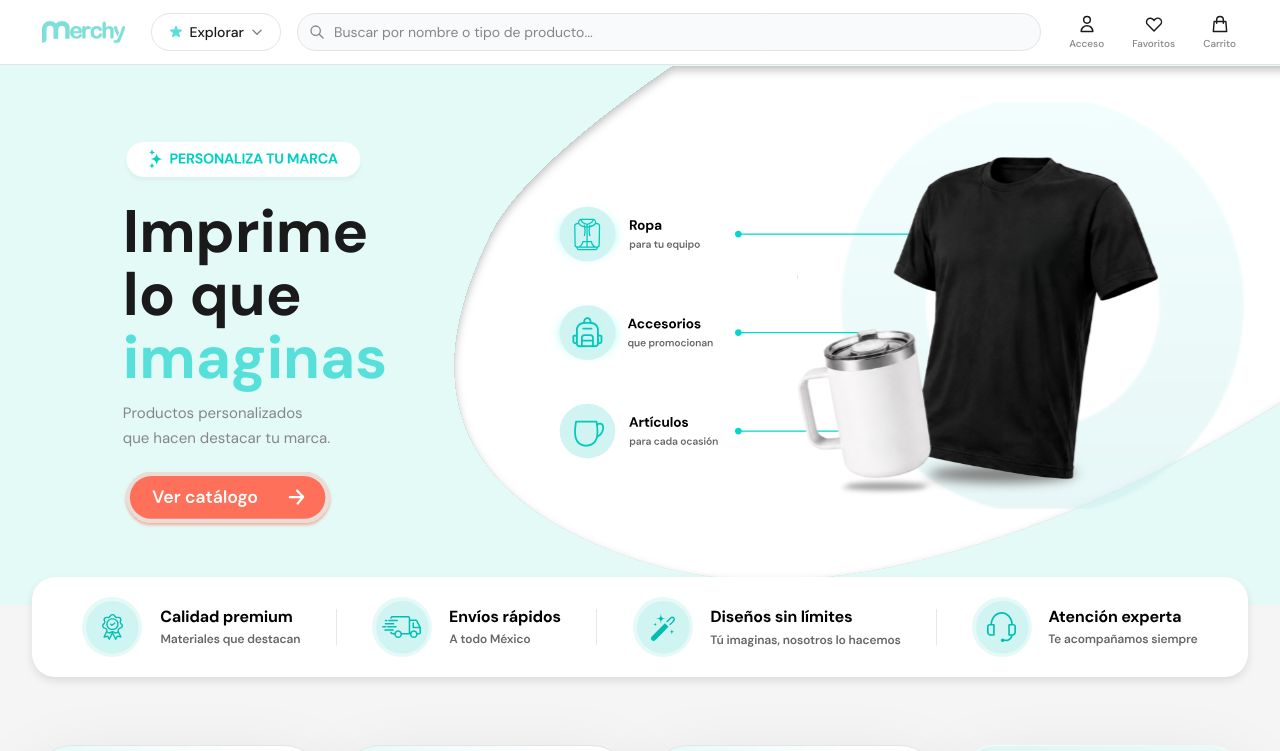
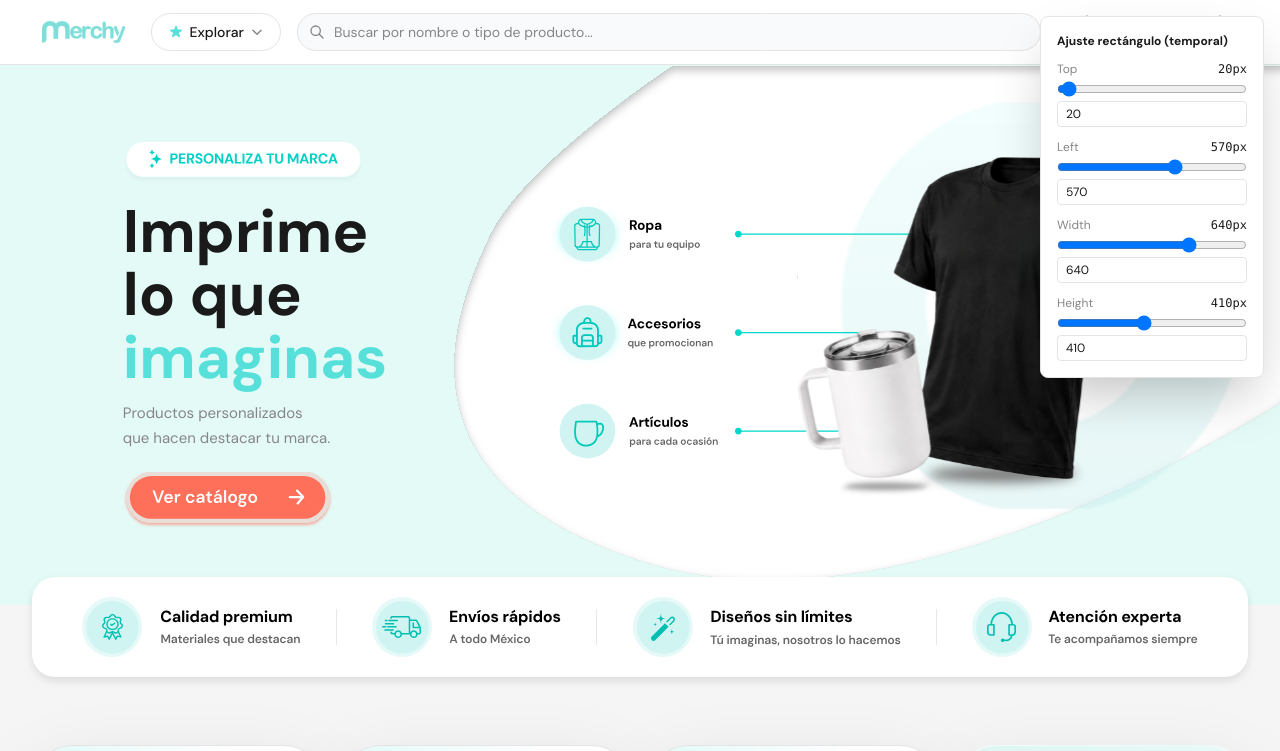
Before and after one commit to edubarky/MERCHY, a Next.js app: page / in a window 1280 px wide. Shown: the top 751 px of the page. Built offline with nearby package versions, Linux system fonts and the light colour scheme; no server answers; the database is empty.

Commit message:
Agregar panel temporal de ajuste visual para el rectángulo blanco
Panel flotante con sliders/inputs para top/left/width/height que
actualizan el rectángulo en tiempo real en el navegador. Temporal:
eliminar cuando se termine de ajustar la posición final.

```diff
--- a/src/app/page.tsx
+++ b/src/app/page.tsx
@@ -4,6 +4,7 @@ import CategoryCardsGrid from "@/components/home/CategoryCardsGrid";
 import FavoritosSection from "@/components/home/FavoritosSection";
 import DestacaFeatures from "@/components/home/DestacaFeatures";
 import ContactForm from "@/components/home/ContactForm";
+import AdjustPanel from "@/components/home/AdjustPanel";
 import { createClient } from "@/lib/supabase/server";
 import type { Category, Product, PriceTier } from "@/types";
 
@@ -316,7 +317,7 @@ export default async function HomePage() {
           </div>
 
           {/* Lo que ofrecemos */}
-          <div className="bg-white rounded-none p-10 flex flex-col border border-ui-border lg:absolute lg:top-[20px] lg:left-[570px] lg:w-[640px] lg:h-[410px]">
+          <div id="ofrecemos-box" className="bg-white rounded-none p-10 flex flex-col border border-ui-border lg:absolute lg:top-[20px] lg:left-[570px] lg:w-[640px] lg:h-[410px]">
             <h2 className="font-display font-bold text-3xl text-foreground mb-8 text-center">Lo que ofrecemos</h2>
             <div className="flex w-fit flex-1 flex-col justify-between gap-6 self-center divide-y divide-[#F1F3F5]/70">
               {WHAT_WE_OFFER.map((item) => (
@@ -440,6 +441,8 @@ export default async function HomePage() {
           </div>
         </div>
       </footer>
+
+      <AdjustPanel />
     </main>
   );
 }
--- /dev/null
+++ b/src/components/home/AdjustPanel.tsx
@@ -0,0 +1,59 @@
+"use client";
+
+import { useEffect, useState } from "react";
+
+// Panel temporal de ajuste visual para el rectángulo blanco "Lo que ofrecemos".
+// Eliminar este archivo y su uso en page.tsx cuando el usuario termine de ajustar.
+const TARGET_ID = "ofrecemos-box";
+
+export default function AdjustPanel() {
+  const [top, setTop] = useState(20);
+  const [left, setLeft] = useState(570);
+  const [width, setWidth] = useState(640);
+  const [height, setHeight] = useState(410);
+
+  useEffect(() => {
+    const el = document.getElementById(TARGET_ID);
+    if (!el) return;
+    el.style.top = `${top}px`;
+    el.style.left = `${left}px`;
+    el.style.width = `${width}px`;
+    el.style.height = `${height}px`;
+  }, [top, left, width, height]);
+
+  const fields: [string, number, (v: number) => void][] = [
+    ["top", top, setTop],
+    ["left", left, setLeft],
+    ["width", width, setWidth],
+    ["height", height, setHeight],
+  ];
+
+  return (
+    <div className="fixed top-4 right-4 z-[9999] w-56 rounded-lg border border-ui-border bg-white p-4 shadow-2xl">
+      <p className="mb-3 text-xs font-bold text-foreground">Ajuste rectángulo (temporal)</p>
+      <div className="flex flex-col gap-3">
+        {fields.map(([label, value, setter]) => (
+          <label key={label} className="flex flex-col gap-1 text-xs text-ui-gray">
+            <span className="flex items-center justify-between">
+              <span className="capitalize">{label}</span>
+              <span className="font-mono text-foreground">{value}px</span>
+            </span>
+            <input
+              type="range"
+              min={0}
+              max={900}
+              value={value}
+              onChange={(e) => setter(Number(e.target.value))}
+            />
+            <input
+              type="number"
+              value={value}
+              onChange={(e) => setter(Number(e.target.value))}
+              className="rounded border border-ui-border px-2 py-1 text-xs text-foreground"
+            />
+          </label>
+        ))}
+      </div>
+    </div>
+  );
+}
```
